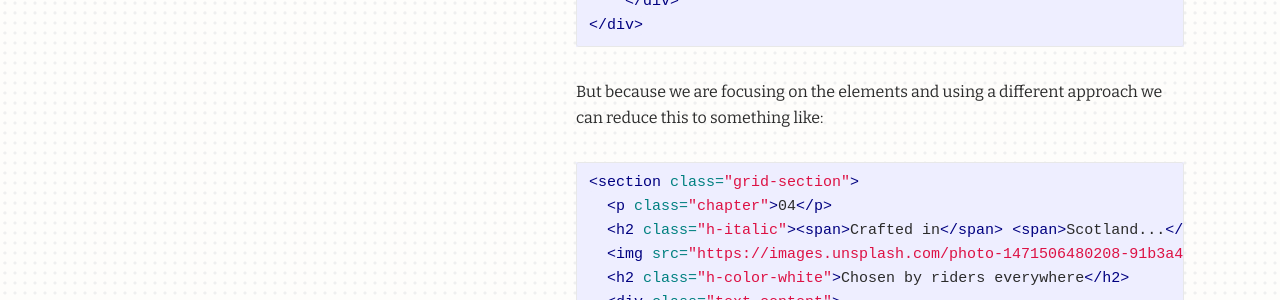
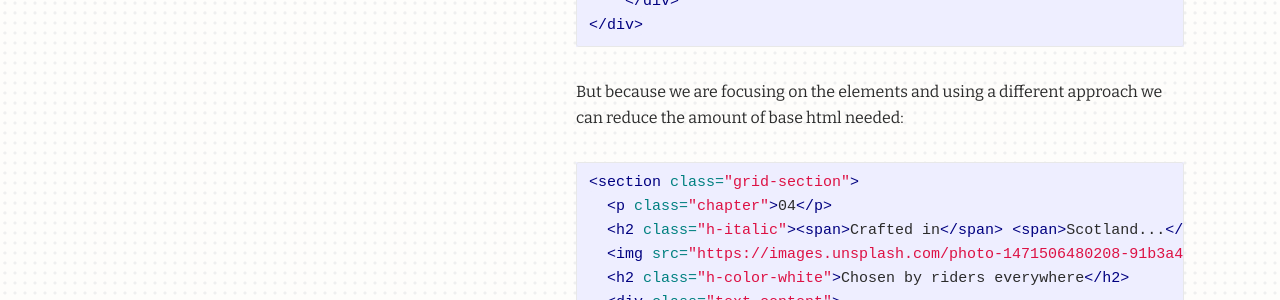
Before and after one commit to maxray/maxray.github.io, a Jekyll site: the page built from blog.html, in a window 1280 px wide and 900 px high, scrolled down 4314 px. Shown: the part 178-478 px from the top of the window. Built offline with Jekyll 4.4.1, drawn with Linux system fonts in a browser that asks for light colours.

Commit message:
Updated Creating More Complex Layouts Using Css Grid

````diff
--- a/_posts/2019-11-21-creating-more-complex-layouts-using-css-grid.markdown
+++ b/_posts/2019-11-21-creating-more-complex-layouts-using-css-grid.markdown
@@ -86,7 +86,7 @@ With bootstrap you may end up with something like this:
     </div>
 </div>
 ```
-But because we are focusing on the elements and using a different approach we can reduce this to something like:
+But because we are focusing on the elements and using a different approach we can reduce the amount of base html needed:
 
 ```html
 <section class="grid-section">
````
